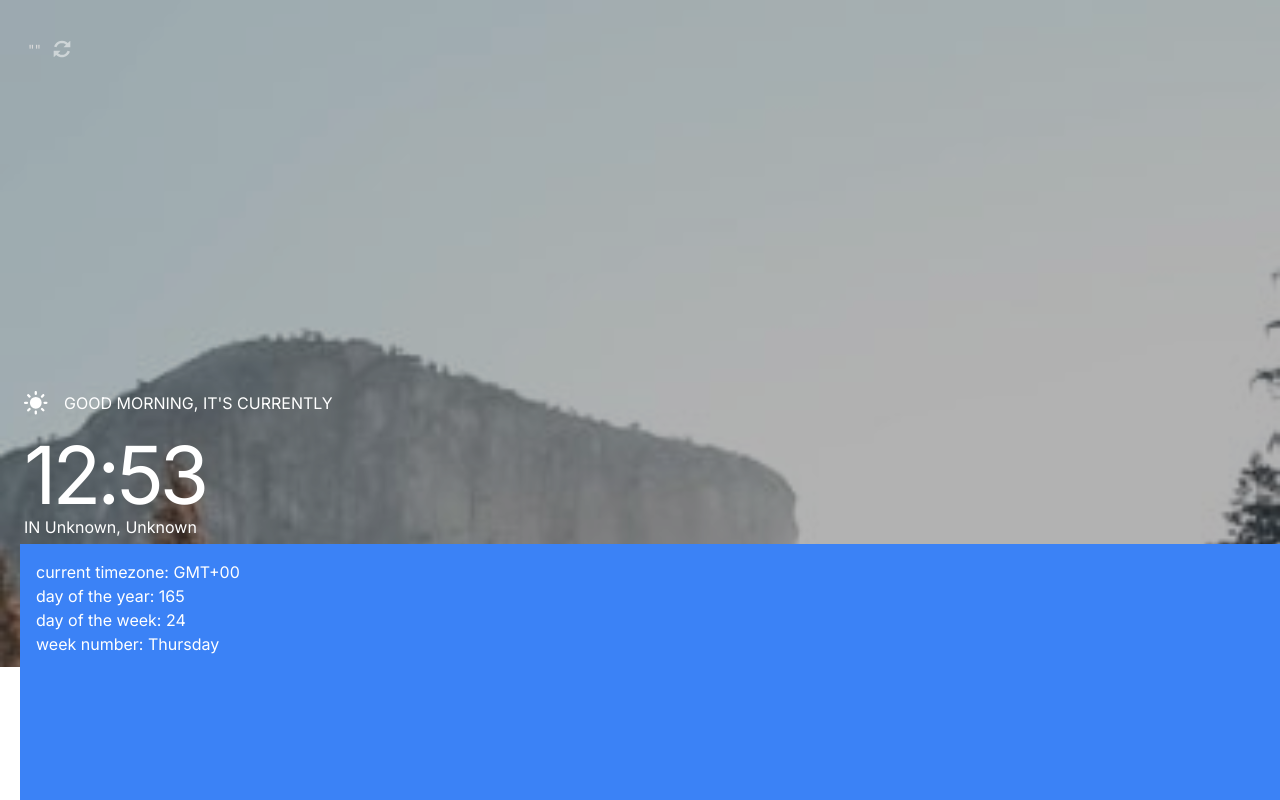
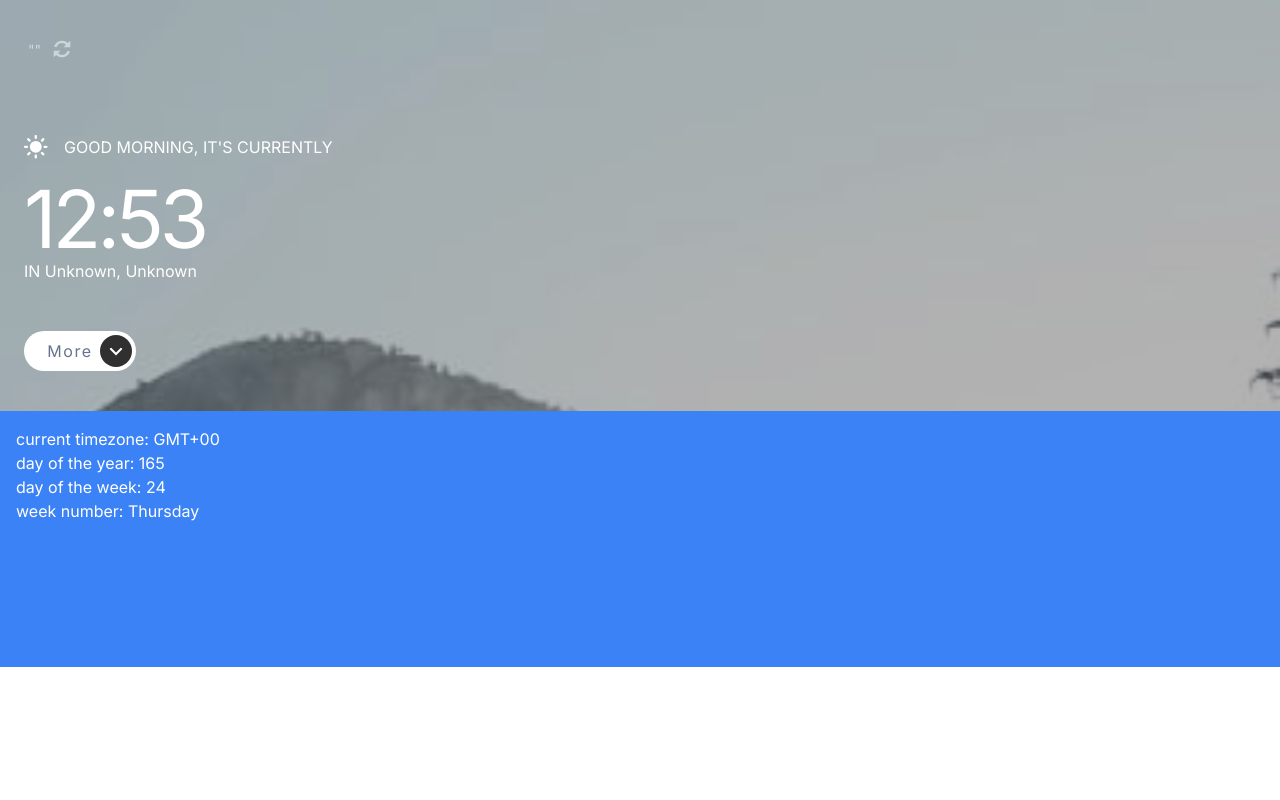
Before and after one commit to radhd/react-clock-app, a React (Vite) app: page / in a window 1280 px wide. Both pictures are taken after a click on the button "More". Built offline with nearby package versions, Linux system fonts and the light colour scheme; no server answers.

Commit message:
Set a logic to open and close the more div

```diff
--- a/src/App.tsx
+++ b/src/App.tsx
@@ -13,7 +13,7 @@ function App() {
         }}
       >
         <QuoteGenerator />
-        <div className="mb-10">
+        <div>
           <ShowTime />
           <MoreButton />
         </div>
--- a/src/components/BottomNavigation.tsx
+++ b/src/components/BottomNavigation.tsx
@@ -58,7 +58,7 @@ export function BottomNavigation(props: Props) {
     <>
       {isOpen ? (
         <div
-          className={`fixed bottom-0 left-0 z-10 w-full overflow-hidden bg-blue-500 p-4 text-white transition-all duration-300 ${isOpen ? "ms-5 min-h-64" : ""}`}
+          className={`w-full overflow-hidden bg-blue-500 p-4 text-white transition-all duration-300 ${isOpen ? "min-h-64" : ""}`}
         >
           <p>current timezone: {currentTimezone(now)}</p>
           <p>day of the year: {getDayOfYear(now)}</p>
--- a/src/components/MoreButton.tsx
+++ b/src/components/MoreButton.tsx
@@ -10,7 +10,8 @@ export function MoreButton() {
   };
 
   return (
-    <div className="px-6">
+    <div>
+      <div className="mb-10 px-6">
         <button
           onClick={onClick}
           className="font relative mt-12 h-10 w-28 rounded-full bg-white pe-5 tracking-widest text-slate-500"
@@ -20,6 +21,7 @@ export function MoreButton() {
           </div>
           More
         </button>
+      </div>
       <BottomNavigation isOpen={isOpen} />
     </div>
   );
```
Lines whose indentation alone changed are shown as unchanged.
